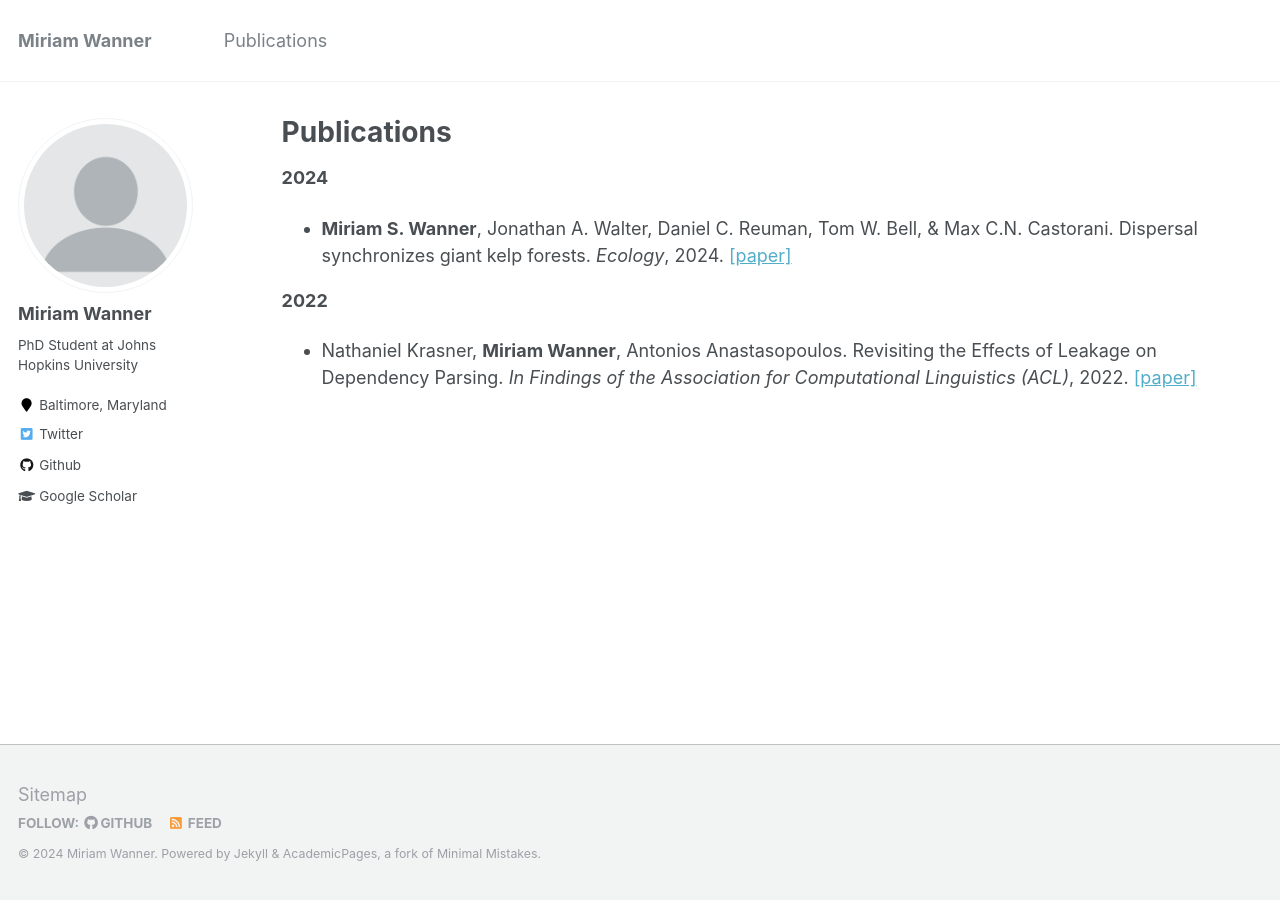
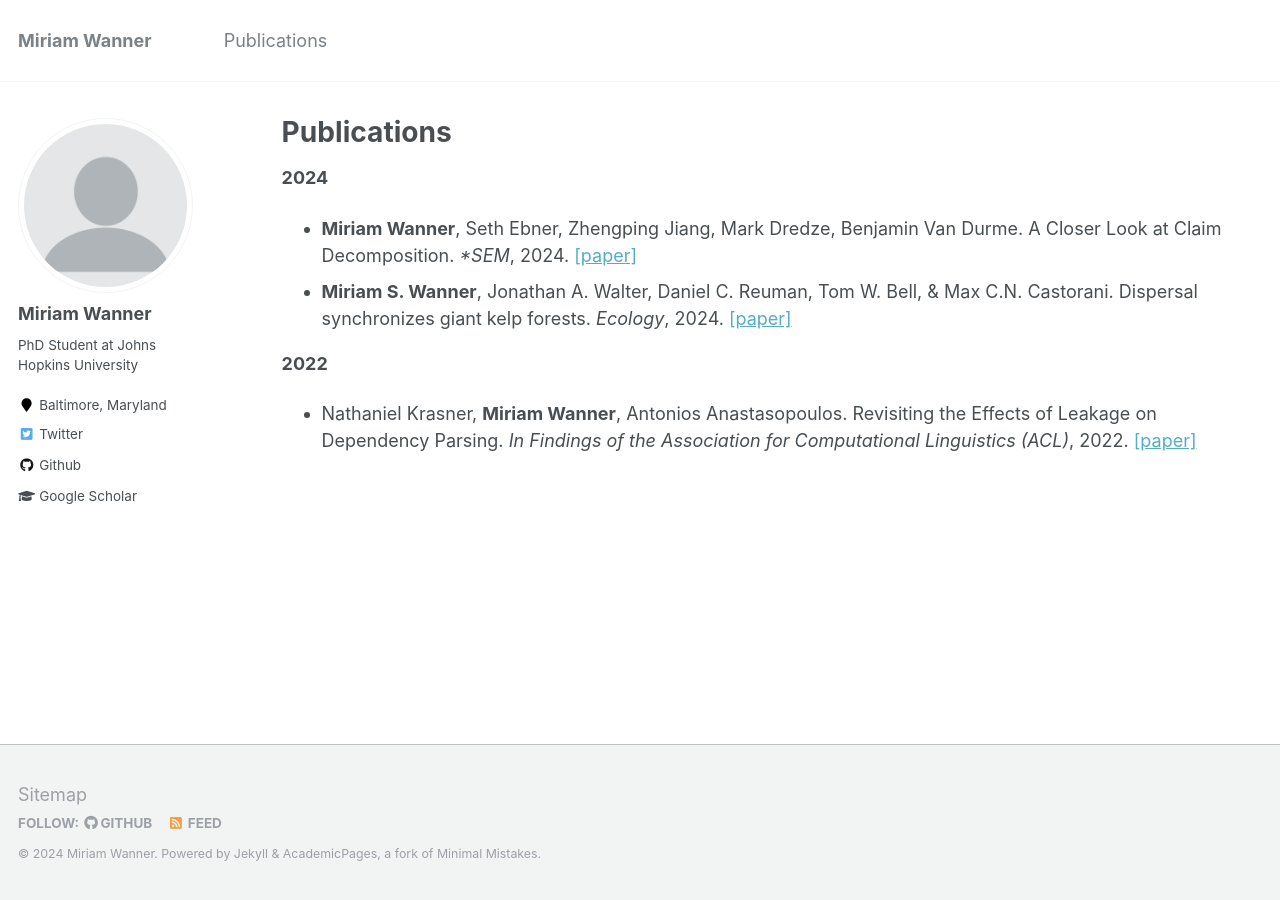
Before and after one commit to miriamwanner/miriamwanner.github.io, a Jekyll site: the page built from _pages/publications.md, in a window 1280 px wide. Built offline with Jekyll 4.4.1, drawn with Linux system fonts in a browser that asks for light colours.

Commit message:
Update publications.md

```diff
--- a/_pages/publications.md
+++ b/_pages/publications.md
@@ -5,6 +5,7 @@ permalink: /publications/
 author_profile: true
 ---
 **2024**
+- **Miriam Wanner**, Seth Ebner, Zhengping Jiang, Mark Dredze, Benjamin Van Durme. A Closer Look at Claim Decomposition. *\*SEM*, 2024. [[paper]](https://arxiv.org/abs/2403.11903)
 - **Miriam S. Wanner**, Jonathan A. Walter, Daniel C. Reuman, Tom W. Bell, & Max C.N. Castorani. Dispersal synchronizes giant kelp forests. *Ecology*, 2024. [[paper]](https://esajournals.onlinelibrary.wiley.com/doi/10.1002/ecy.4270)
 
 **2022**
```
